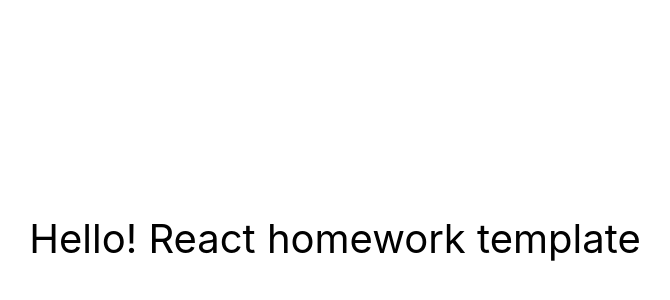
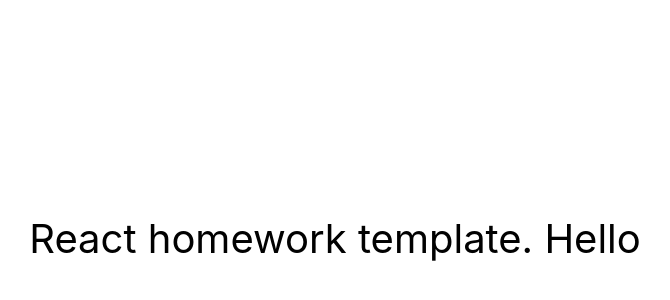
Before and after one commit to 3197344/goit-react-hw-03-image-finder, a React (Create React App) app: page / in a window 1280 px wide. Shown: the part 162-462 px from the top of the page, without its empty margins (305-975 px from the left). Built offline with nearby package versions, Linux system fonts and the light colour scheme.

Commit message:
add start files

```diff
--- a/src/components/App.jsx
+++ b/src/components/App.jsx
@@ -10,7 +10,7 @@
         color: '#010101'
       }}
     >
-      Hello! React homework template
+      React homework template. Hello
     </div>
   );
 };
```
